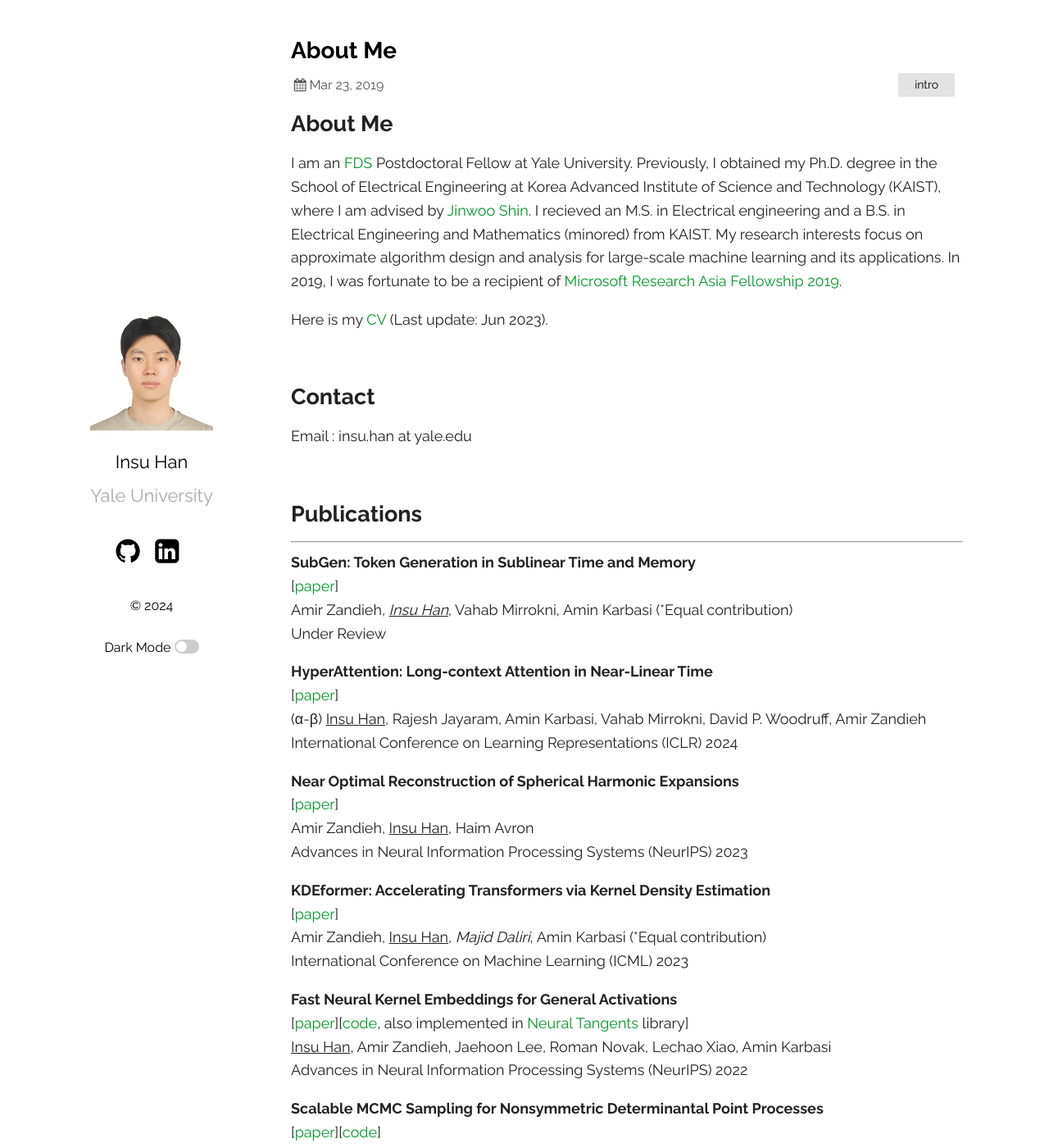
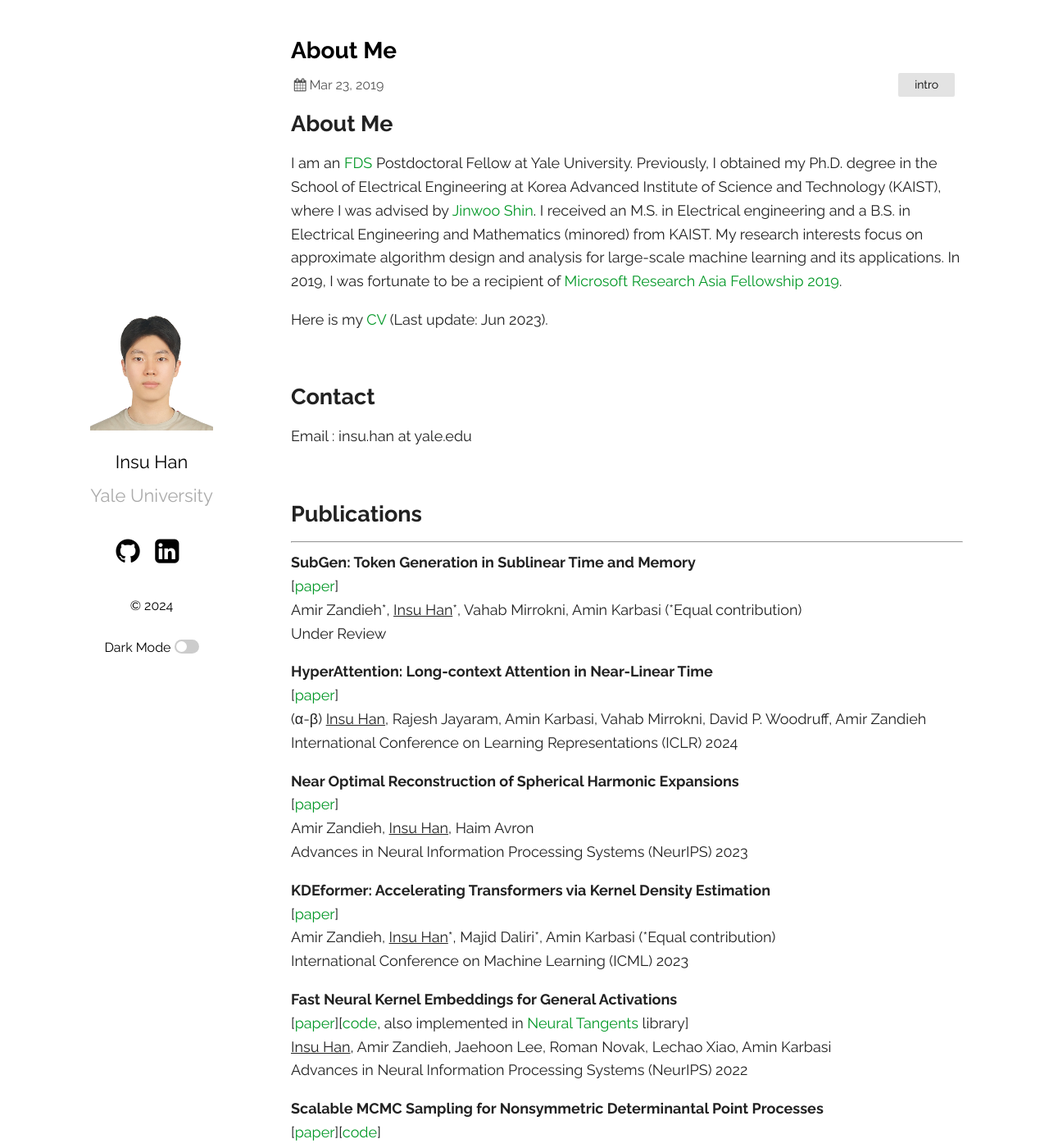
Before and after one commit to insuhan/insuhan.github.io, a Jekyll site: the page built from _posts/2019-03-23-welcome-to-jekyll.markdown, in a window 1280 px wide and 1400 px high. Shown: the whole window at 82% size. Built offline with Jekyll 4.4.1, drawn with Linux system fonts in a browser that asks for light colours; a style sheet for code colours, icons or effects is not loaded; some of the changed text lies outside the part shown.

Commit message:
Update 2019-03-23-welcome-to-jekyll.markdown

```diff
--- a/_posts/2019-03-23-welcome-to-jekyll.markdown
+++ b/_posts/2019-03-23-welcome-to-jekyll.markdown
@@ -7,7 +7,7 @@ categories: intro
 
 
 ## About Me
-I am an [FDS] Postdoctoral Fellow at Yale University. Previously, I obtained my Ph.D. degree in the School of Electrical Engineering at Korea Advanced Institute of Science and Technology (KAIST), where I am advised by [Jinwoo Shin]. I recieved an M.S. in Electrical engineering and a B.S. in Electrical Engineering and Mathematics (minored) from KAIST.  My research interests focus on approximate algorithm design and analysis for large-scale machine learning and its applications. In 2019, I was fortunate to be a recipient of [Microsoft Research Asia Fellowship 2019].
+I am an [FDS] Postdoctoral Fellow at Yale University. Previously, I obtained my Ph.D. degree in the School of Electrical Engineering at Korea Advanced Institute of Science and Technology (KAIST), where I was advised by [Jinwoo Shin]. I received an M.S. in Electrical engineering and a B.S. in Electrical Engineering and Mathematics (minored) from KAIST.  My research interests focus on approximate algorithm design and analysis for large-scale machine learning and its applications. In 2019, I was fortunate to be a recipient of [Microsoft Research Asia Fellowship 2019].
 
 Here is my [CV] (Last update: Jun 2023).
 
@@ -37,7 +37,7 @@ I am a recipient of [Microsoft Research Asia Fellowship 2019]. <br/>
 
 **SubGen: Token Generation in Sublinear Time and Memory** <br/>
 [[paper][subgen_paper]{:target="_blank"}]<br/>
-Amir Zandieh*, <ins>Insu Han</ins>*, Vahab Mirrokni, Amin Karbasi (*Equal contribution)<br/>
+Amir Zandieh\*, <ins>Insu Han</ins>\*, Vahab Mirrokni, Amin Karbasi (\*Equal contribution)<br/>
 Under Review
 <br/>
 
@@ -55,7 +55,7 @@ Advances in Neural Information Processing Systems (NeurIPS) 2023
 
 **KDEformer: Accelerating Transformers via Kernel Density Estimation** <br/>
 [[paper][kdeformer_paper]{:target="_blank"}] <br/>
-Amir Zandieh, <ins>Insu Han</ins>*, Majid Daliri*, Amin Karbasi (*Equal contribution)<br/>
+Amir Zandieh, <ins>Insu Han</ins>\*, Majid Daliri\*, Amin Karbasi (\*Equal contribution)<br/>
 International Conference on Machine Learning (ICML) 2023
 <br/>
 
```
Also changed, not shown: other parts of _posts/2019-03-23-welcome-to-jekyll.markdown (+2 -2 lines).
